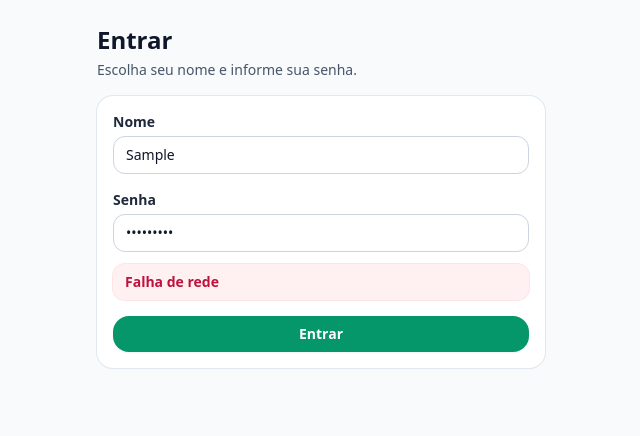
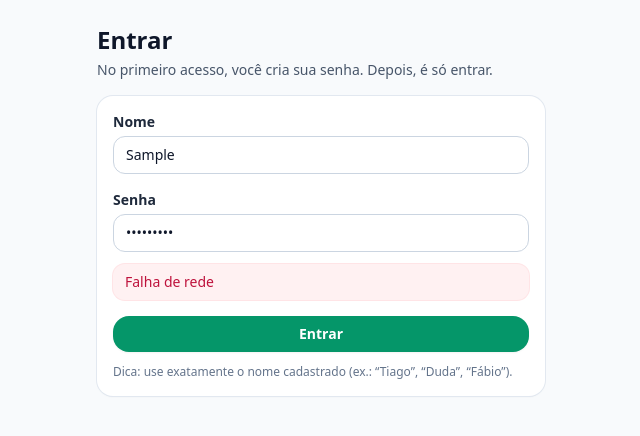
Before and after one commit to fgagliano/futpol, a Next.js app: page /login in a window 1280 px wide. Both pictures are taken after typing "Sample", "Sample123" into the empty fields and a click on the button "Entrar". Shown: the top 436 px of the page, without its empty margins (319-959 px from the left). Built offline with nearby package versions, Linux system fonts and the light colour scheme; no server answers.

Commit message:
Update LoginClient.tsx

```diff
--- a/app/login/LoginClient.tsx
+++ b/app/login/LoginClient.tsx
@@ -9,12 +9,14 @@ export default function LoginClient({ nextPath }: { nextPath: string }) {
   const [name, setName] = useState("");
   const [password, setPassword] = useState("");
   const [msg, setMsg] = useState<string | null>(null);
+  const [msgKind, setMsgKind] = useState<"ok" | "err" | null>(null);
   const [loading, setLoading] = useState(false);
 
   async function onSubmit(e: React.FormEvent) {
     e.preventDefault();
     setLoading(true);
     setMsg(null);
+    setMsgKind(null);
 
     try {
       const r = await fetch("/api/auth/login", {
@@ -22,15 +24,29 @@ export default function LoginClient({ nextPath }: { nextPath: string }) {
         headers: { "Content-Type": "application/json" },
         body: JSON.stringify({ name, password }),
       });
-      const j = await r.json();
+
+      const j = await r.json().catch(() => ({}));
+
       if (!r.ok || !j?.ok) {
         setMsg(j?.error || "Erro ao entrar");
+        setMsgKind("err");
         return;
       }
-      router.push(nextPath);
-      router.refresh();
+
+      if (j?.mode === "created") {
+        setMsg("✅ Senha criada com sucesso! Entrando...");
+      } else {
+        setMsg("✅ Login OK! Entrando...");
+      }
+      setMsgKind("ok");
+
+      setTimeout(() => {
+        router.push(nextPath);
+        router.refresh();
+      }, 300);
     } catch {
       setMsg("Falha de rede");
+      setMsgKind("err");
     } finally {
       setLoading(false);
     }
@@ -40,7 +56,9 @@ export default function LoginClient({ nextPath }: { nextPath: string }) {
     <main className="min-h-screen bg-slate-50 p-4 sm:p-6">
       <div className="mx-auto max-w-md">
         <h1 className="text-2xl font-bold text-slate-900">Entrar</h1>
-        <p className="mt-1 text-sm text-slate-600">Escolha seu nome e informe sua senha.</p>
+        <p className="mt-1 text-sm text-slate-600">
+          No primeiro acesso, você cria sua senha. Depois, é só entrar.
+        </p>
 
         <form
           onSubmit={onSubmit}
@@ -52,6 +70,7 @@ export default function LoginClient({ nextPath }: { nextPath: string }) {
             onChange={(e) => setName(e.target.value)}
             className="mt-1 w-full rounded-xl border border-slate-300 bg-white px-3 py-2 text-sm text-slate-900 focus:outline-none focus:ring-2 focus:ring-emerald-600"
             placeholder="Ex: Tiago"
+            autoComplete="username"
           />
 
           <label className="mt-4 block text-sm font-semibold text-slate-800">Senha</label>
@@ -61,10 +80,18 @@ export default function LoginClient({ nextPath }: { nextPath: string }) {
             type="password"
             className="mt-1 w-full rounded-xl border border-slate-300 bg-white px-3 py-2 text-sm text-slate-900 focus:outline-none focus:ring-2 focus:ring-emerald-600"
             placeholder="••••••••"
+            autoComplete="current-password"
           />
 
           {msg && (
-            <div className="mt-3 rounded-xl bg-rose-50 px-3 py-2 text-sm font-semibold text-rose-700 ring-1 ring-rose-100">
+            <div
+              className={[
+                "mt-3 rounded-xl px-3 py-2 text-sm ring-1",
+                msgKind === "ok"
+                  ? "bg-emerald-50 text-emerald-800 ring-emerald-100"
+                  : "bg-rose-50 text-rose-700 ring-rose-100",
+              ].join(" ")}
+            >
               {msg}
             </div>
           )}
@@ -72,14 +99,18 @@ export default function LoginClient({ nextPath }: { nextPath: string }) {
           <button
             disabled={loading}
             className={[
-              "mt-4 w-full rounded-2xl px-4 py-2 text-sm font-bold shadow-sm",
+              "mt-4 w-full rounded-2xl px-4 py-2 text-sm font-bold shadow-sm transition",
               loading
                 ? "bg-slate-200 text-slate-500 cursor-not-allowed"
                 : "bg-emerald-600 text-white hover:bg-emerald-700",
             ].join(" ")}
           >
-            {loading ? "Entrando..." : "Entrar"}
+            {loading ? "Processando..." : "Entrar"}
           </button>
+
+          <div className="mt-3 text-xs text-slate-500">
+            Dica: use exatamente o nome cadastrado (ex.: “Tiago”, “Duda”, “Fábio”).
+          </div>
         </form>
       </div>
     </main>
```
